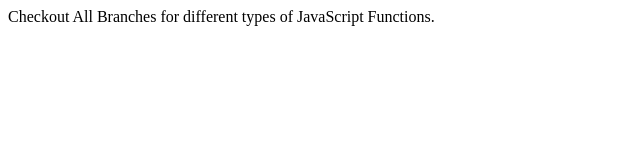
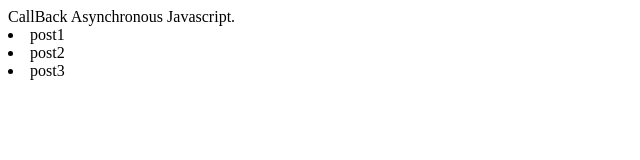
Before and after one commit to ambujbpl/javaScriptBasics, a plain HTML site: page index.html in a window 1280 px wide. Shown: the whole page, without its empty margins (0-640 px from the left). Drawn offline with Linux system fonts and the light colour scheme.

Commit message:
this is callback async

```diff
--- a/index.html
+++ b/index.html
@@ -4,9 +4,36 @@
   <meta charset="UTF-8">
   <meta name="viewport" content="width=device-width, initial-scale=1.0">
   <meta http-equiv="X-UA-Compatible" content="ie=edge">
-  <title>JavaScript Functions</title>
+  <title>CallBack_async_JS</title>
 </head>
 <body>
-  Checkout All Branches for different types of JavaScript Functions.
+  CallBack Asynchronous Javascript.
+  <div id="bodydiv"></div>
 </body>
+<script>
+const post = [
+  {"name": "post1","msg":"this is first post"},
+  {"name": "post2","msg":"this is second post"}
+]
+
+function getPost(){
+  setTimeout(() => {
+    let output = '';
+    post.forEach((p, index) => {
+      output += `<li>${p.name}</li>`;
+    });
+    var div = document.getElementById('bodydiv');
+    div.innerHTML = output;
+  }, 1000);
+}
+
+function createPost(p,CallBack){
+  setTimeout(() =>{
+    post.push(p)
+    CallBack();
+  },2000)
+}
+// getPost()
+createPost({"name": "post3","msg":"this is third post"}, getPost)
+</script>
 </html>
```
